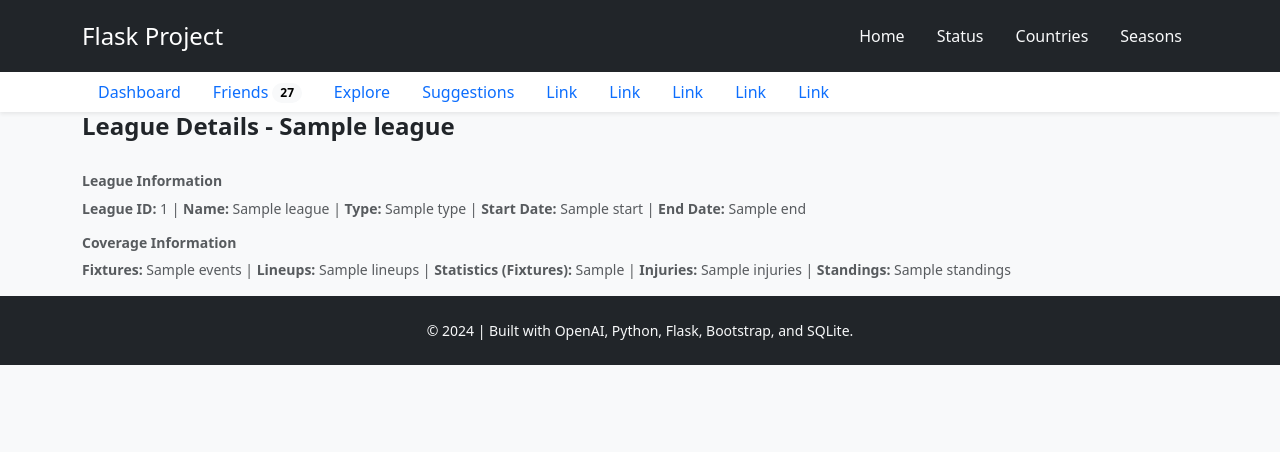
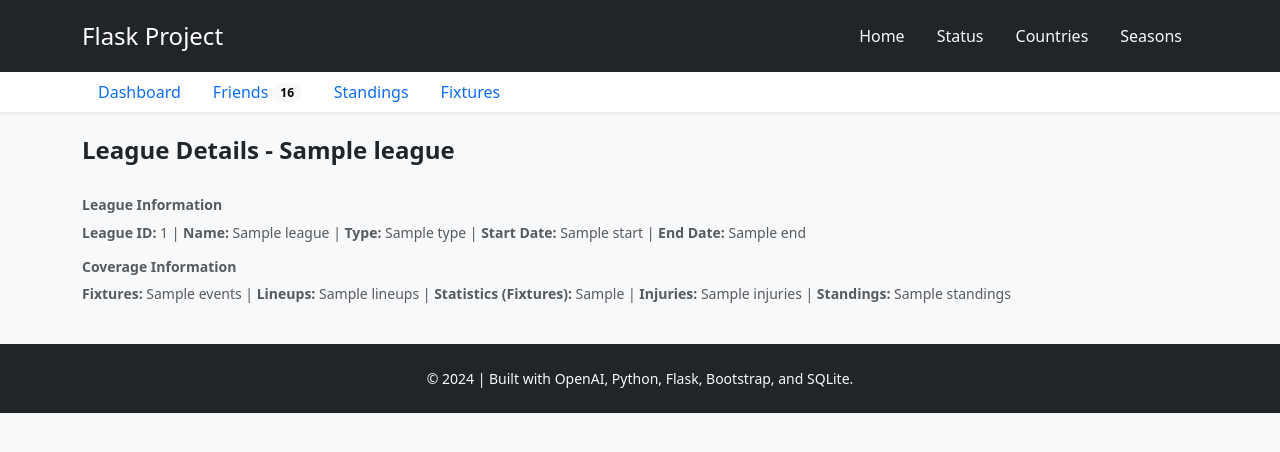
Before and after one commit to CodeIgnorant/API-Football-Explorer, a Flask app: template app/templates/leagues_dashboard.html in a window 1280 px wide. Shown: the top 452 px of the page. Run offline with Flask 3, Linux system fonts and the light colour scheme; the template is opened without the code that fills it: most values are stand-ins (such as "Sample title", 1, 10 or a date in 2020).

Commit message:
Add padding to template pages

```diff
--- a/app/templates/countries.html
+++ b/app/templates/countries.html
@@ -3,7 +3,7 @@
 {% block title %}Countries{% endblock %}
 
 {% block content %}
-<div class="container">
+<div class="container py-4">
     <h2 class="h4 fw-bold mb-4">Countries</h2>
 
     {% if countries.response %}
--- a/app/templates/error.html
+++ b/app/templates/error.html
@@ -3,7 +3,7 @@
 {% block title %}Error{% endblock %}
 
 {% block content %}
-<div class="container">
+<div class="container py-4">
     <h1 class="text-danger display-4 fw-bold">An Error Occurred!</h1>
     <p class="mt-3">{{ message }}</p>
     <a href="/" class="btn btn-primary mt-4">Return to Homepage</a>
--- a/app/templates/index.html
+++ b/app/templates/index.html
@@ -3,7 +3,7 @@
 {% block title %}Home{% endblock %}
 
 {% block content %}
-<div class="container">
+<div class="container py-4">
     <h2 class="h4 fw-bold mb-4">Available Seasons</h2>
     <ul class="list-group">
         {% for season in seasons %}
--- a/app/templates/leagues.html
+++ b/app/templates/leagues.html
@@ -3,7 +3,7 @@
 {% block title %}Leagues for {{ country }} - Season {{ season }}{% endblock %}
 
 {% block content %}
-<div class="container">
+<div class="container py-4">
     <h2 class="h4 fw-bold mb-4">Leagues for {{ country }} - Season {{ season }}</h2>
 
     {% if leagues %}
--- a/app/templates/leagues_dashboard.html
+++ b/app/templates/leagues_dashboard.html
@@ -10,21 +10,16 @@
       <a class="nav-link active" aria-current="page" href="#">Dashboard</a>
       <a class="nav-link" href="#">
         Friends
-        <span class="badge text-bg-light rounded-pill align-text-bottom">27</span>
+        <span class="badge text-bg-light rounded-pill align-text-bottom">16</span>
       </a>
-      <a class="nav-link" href="#">Explore</a>
-      <a class="nav-link" href="#">Suggestions</a>
-      <a class="nav-link" href="#">Link</a>
-      <a class="nav-link" href="#">Link</a>
-      <a class="nav-link" href="#">Link</a>
-      <a class="nav-link" href="#">Link</a>
-      <a class="nav-link" href="#">Link</a>
+      <a class="nav-link" href="#">Standings</a>
+      <a class="nav-link" href="#">Fixtures</a>
     </nav>
 </div>
   </div>
 
 
-    <div class="container">
+    <div class="container py-4">
         <div class="d-flex justify-content-between align-items-center mb-4">
             <h2 class="h4 fw-bold">League Details - {{ league_info.league.name }}</h2>
         </div>
--- a/app/templates/season_countries.html
+++ b/app/templates/season_countries.html
@@ -3,7 +3,7 @@
 {% block title %}Countries for Season {{ season }}{% endblock %}
 
 {% block content %}
-<div class="container">
+<div class="container py-4">
     <h2 class="h4 fw-bold mb-4">Countries for Season {{ season }}</h2>
 
     {% if countries.response %}
--- a/app/templates/seasons.html
+++ b/app/templates/seasons.html
@@ -3,7 +3,7 @@
 {% block title %}Available Seasons{% endblock %}
 
 {% block content %}
-<div class="container">
+<div class="container py-4">
     <h2 class="h4 fw-bold mb-4">Available Seasons</h2>
 
     {% if response.response %}
```
